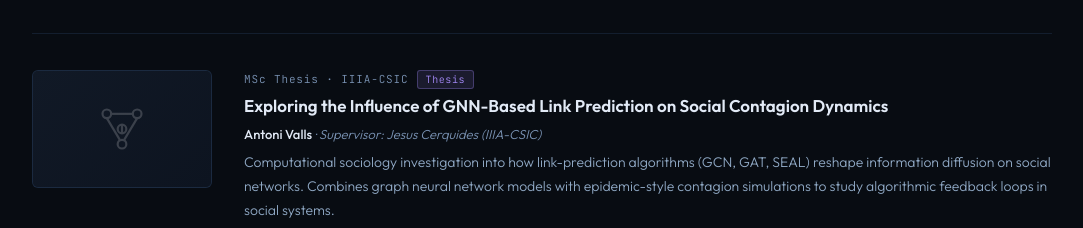
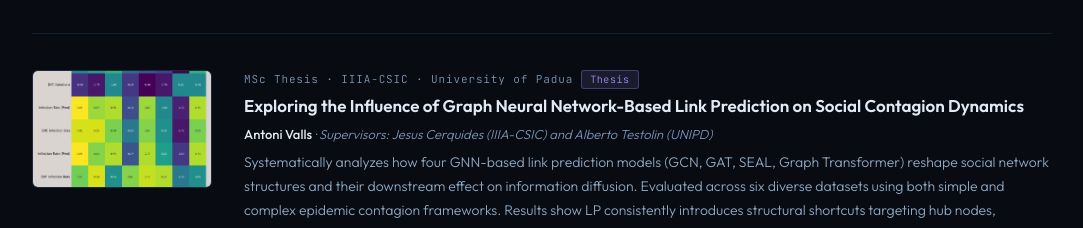
Before and after one commit to AntoniValls/antonivalls.github.io, a plain HTML site: page index.html in a window 1280 px wide. Shown: the part 1923-2151 px from the top of the page, without its empty margins (98-1181 px from the left). Drawn offline with Linux system fonts and the light colour scheme.

Commit message:
Update GNN

```diff
--- a/index.html
+++ b/index.html
@@ -437,14 +437,14 @@
 
     <div class="project-item reveal">
       <div class="project-thumb">
-        <img src="images/gnn.jpg" alt="GNN" onerror="this.style.display='none';this.nextElementSibling.style.display='flex';">
+        <img src="images/master.gif" alt="GNN" onerror="this.style.display='none';this.nextElementSibling.style.display='flex';">
         <div class="project-thumb-placeholder" style="display:none;"><svg width="52" height="52" viewBox="0 0 24 24" fill="none" stroke="white" stroke-width="1"><circle cx="5" cy="5" r="2"/><circle cx="19" cy="5" r="2"/><circle cx="12" cy="19" r="2"/><circle cx="12" cy="12" r="2"/><line x1="7" y1="5" x2="17" y2="5"/><line x1="5" y1="7" x2="11" y2="17"/><line x1="19" y1="7" x2="13" y2="17"/><line x1="12" y1="10" x2="12" y2="14"/></svg></div>
       </div>
       <div class="project-body">
-        <div class="project-venue"><span class="venue-name">MSc Thesis · IIIA-CSIC</span><span class="venue-badge badge-thesis">Thesis</span></div>
-        <p class="project-title">Exploring the Influence of GNN-Based Link Prediction on Social Contagion Dynamics</p>
-        <p class="project-authors"><strong>Antoni Valls</strong> · Supervisor: Jesus Cerquides (IIIA-CSIC)</p>
-        <p class="project-desc">Computational sociology investigation into how link-prediction algorithms (GCN, GAT, SEAL) reshape information diffusion on social networks. Combines graph neural network models with epidemic-style contagion simulations to study algorithmic feedback loops in social systems.</p>
+        <div class="project-venue"><span class="venue-name">MSc Thesis · IIIA-CSIC · University of Padua </span><span class="venue-badge badge-thesis">Thesis</span></div>
+        <p class="project-title">Exploring the Influence of Graph Neural Network-Based Link Prediction on Social Contagion Dynamics</p>
+        <p class="project-authors"><strong>Antoni Valls</strong> · Supervisors: Jesus Cerquides (IIIA-CSIC) and Alberto Testolin (UNIPD)</p>
+        <p class="project-desc">Systematically analyzes how four GNN-based link prediction models (GCN, GAT, SEAL, Graph Transformer) reshape social network structures and their downstream effect on information diffusion. Evaluated across six diverse datasets using both simple and complex epidemic contagion frameworks. Results show LP consistently introduces structural shortcuts targeting hub nodes, accelerating diffusion in denser networks — attention-based models promote broader propagation while GCNs form localized clusters. Complex Path Centrality and node degree emerge as key predictors of contagion susceptibility.</p>
         <div class="project-links">
           <a href="#" class="proj-link"><svg width="11" height="11" viewBox="0 0 24 24" fill="none" stroke="currentColor" stroke-width="2"><path d="M14 2H6a2 2 0 00-2 2v16a2 2 0 002 2h12a2 2 0 002-2V8z"/><polyline points="14 2 14 8 20 8"/></svg>Report</a>
           <a href="https://github.com/AntoniValls" target="_blank" class="proj-link"><svg width="11" height="11" viewBox="0 0 24 24" fill="currentColor"><path d="M12 .297c-6.63 0-12 5.373-12 12 0 5.303 3.438 9.8 8.205 11.385.6.113.82-.258.82-.577 0-.285-.01-1.04-.015-2.04-3.338.724-4.042-1.61-4.042-1.61C4.422 18.07 3.633 17.7 3.633 17.7c-1.087-.744.084-.729.084-.729 1.205.084 1.838 1.236 1.838 1.236 1.07 1.835 2.809 1.305 3.495.998.108-.776.417-1.305.76-1.605-2.665-.3-5.466-1.332-5.466-5.93 0-1.31.465-2.38 1.235-3.22-.135-.303-.54-1.523.105-3.176 0 0 1.005-.322 3.3 1.23.96-.267 1.98-.399 3-.405 1.02.006 2.04.138 3 .405 2.28-1.552 3.285-1.23 3.285-1.23.645 1.653.24 2.873.12 3.176.765.84 1.23 1.91 1.23 3.22 0 4.61-2.805 5.625-5.475 5.92.42.36.81 1.096.81 2.22 0 1.606-.015 2.896-.015 3.286 0 .315.21.69.825.57C20.565 22.092 24 17.592 24 12.297c0-6.627-5.373-12-12-12"/></svg>Code</a>
```
Also changed, not shown: images/master.gif (added).
